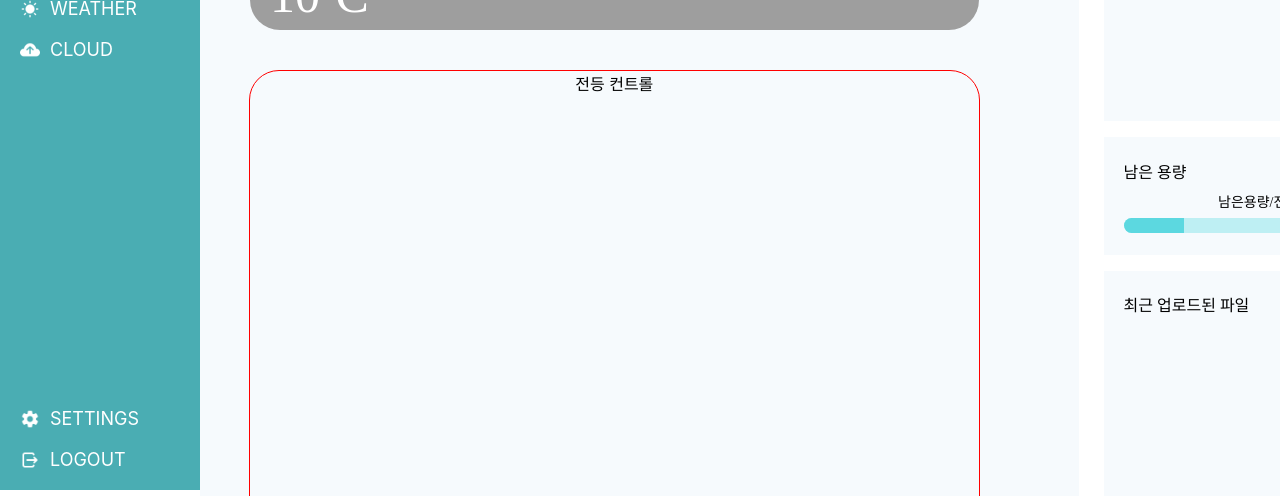
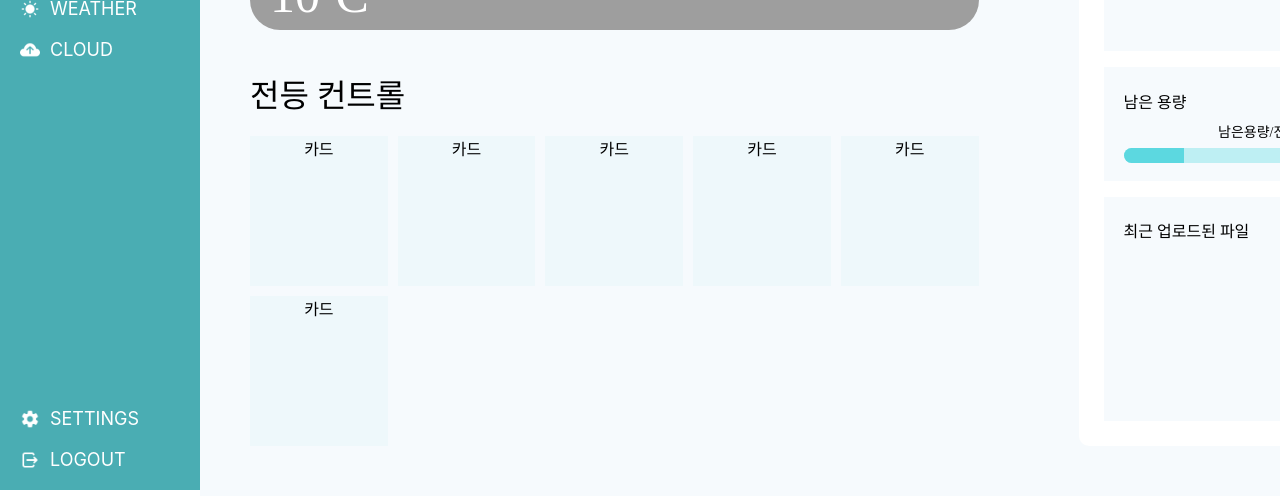
Before and after one commit to sonjuhy/MyHomeFront, a React (Create React App) app in the folder my-home/: page / in a window 1280 px wide. Both pictures are taken after a click on the picture 48 px from the left and 42 px from the top of the page. Shown: the part 310-806 px from the top of the page. Built offline with nearby package versions, Linux system fonts and the light colour scheme; grey boxes are pictures that could not be loaded; a web font is replaced by a local one.

Commit message:
:sparkles: Mainpage 전등 컨트롤 레이아웃 구현
mainpage 전등 컨트롤 레이아웃 구현

```diff
--- a/my-home/src/pages/mainpage/MainPage.styled.tsx
+++ b/my-home/src/pages/mainpage/MainPage.styled.tsx
@@ -2,12 +2,11 @@ import styled, { css } from 'styled-components';
 
 const StyledMain = styled.div`
   background-color: ${(props) => props.theme.colors.background};
-  /* height: 100vh; */
+  min-height: 100vh;
   flex: 9;
   display: flex;
   margin-left: 200px;
   min-width: 1220px;
-  /* overflow-y: scroll; */
 `;
 
 const StyledMainContain = styled.div.attrs<any>(() => ({}))`
--- a/my-home/src/pages/mainpage/mainlight/MainLight.styled.tsx
+++ b/my-home/src/pages/mainpage/mainlight/MainLight.styled.tsx
@@ -1,12 +1,33 @@
 import styled from 'styled-components';
 
 const StyledMainLight = styled.div`
-  border: 1px solid red;
+  /* border: 1px solid red; */
   width: 100%;
   max-width: 1000px;
-  height: 500px;
   margin-top: 40px;
-  border-radius: 30px;
 `;
 
-export { StyledMainLight };
+const StyledMainLightBoldText = styled.div`
+  font-family: ${(props) => props.theme.fonts.semiboldfont};
+  font-size: 32px;
+  display: flex;
+`;
+
+const StyledMainLightText = styled.div`
+  font-family: ${(props) => props.theme.fonts.regularfont};
+`;
+
+const StyledMainLightBody = styled.div`
+  /* border: 1px solid green; */
+  margin-top: 20px;
+  display: grid;
+  grid-template-columns: repeat(5, 1fr);
+  grid-gap: 10px;
+`;
+
+const StyledMainLightCard = styled.div`
+  background-color: #eef8fb;
+  height: 150px;
+`;
+
+export { StyledMainLight, StyledMainLightBoldText, StyledMainLightText, StyledMainLightBody, StyledMainLightCard };
--- a/my-home/src/pages/mainpage/mainlight/index.tsx
+++ b/my-home/src/pages/mainpage/mainlight/index.tsx
@@ -1,7 +1,22 @@
-import { StyledMainLight } from './MainLight.styled';
+import { StyledMainLight, StyledMainLightBody, StyledMainLightBoldText, StyledMainLightCard } from './MainLight.styled';
 
 const MainLight = () => {
-  return <StyledMainLight>전등 컨트롤</StyledMainLight>;
+  // api 연동 후 수정
+  // 즐겨찾기 전등만 ?
+
+  return (
+    <StyledMainLight>
+      <StyledMainLightBoldText>전등 컨트롤</StyledMainLightBoldText>
+      <StyledMainLightBody>
+        <StyledMainLightCard>카드</StyledMainLightCard>
+        <StyledMainLightCard>카드</StyledMainLightCard>
+        <StyledMainLightCard>카드</StyledMainLightCard>
+        <StyledMainLightCard>카드</StyledMainLightCard>
+        <StyledMainLightCard>카드</StyledMainLightCard>
+        <StyledMainLightCard>카드</StyledMainLightCard>
+      </StyledMainLightBody>
+    </StyledMainLight>
+  );
 };
 
 export default MainLight;
```
